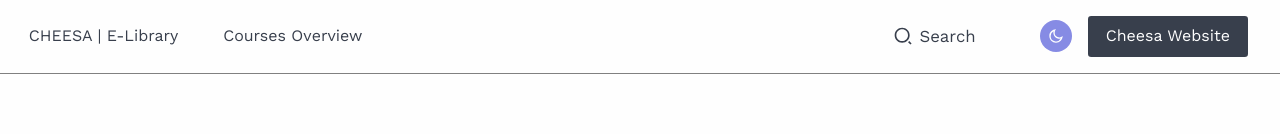
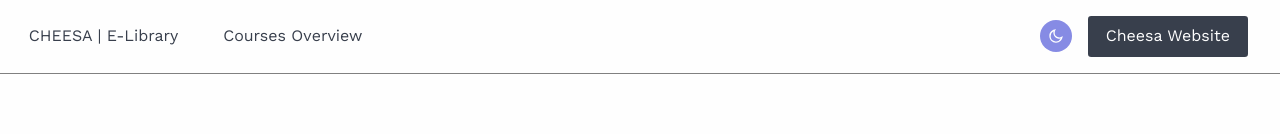
Before and after one commit to diabeney/chemEng-resources, a React (Vite) app: page / in a window 1280 px wide. Shown: the top 134 px of the page. Built offline with nearby package versions, Linux system fonts and the light colour scheme.

Commit message:
deployment

```diff
--- a/src/components/NavBar.tsx
+++ b/src/components/NavBar.tsx
@@ -7,7 +7,7 @@
 import { PrimaryButton } from "../styles/reusableComponents";
 import { NavStyles } from "../constants/style-constants";
 import { Menu, NavWrapper } from "../styles/styledComponents";
-import { RiSearch2Line } from "react-icons/ri";
+// import { RiSearch2Line } from "react-icons/ri";
 import styled from "styled-components";
 import Searchbar from "./Searchbar";
 
@@ -77,10 +77,10 @@
             })}
           </ul>
           <SearchButton onClick={toggleSearchbox} className="search">
-            <RiSearch2Line size={20} />
-            <span>
+            {/* <RiSearch2Line size={20} /> */}
+            {/* <span>
               <p>Search</p>
-            </span>
+            </span> */}
           </SearchButton>
           <div className="buttons flex ">
             <div onClick={handleTheme} className="flex flex-cen">
```
